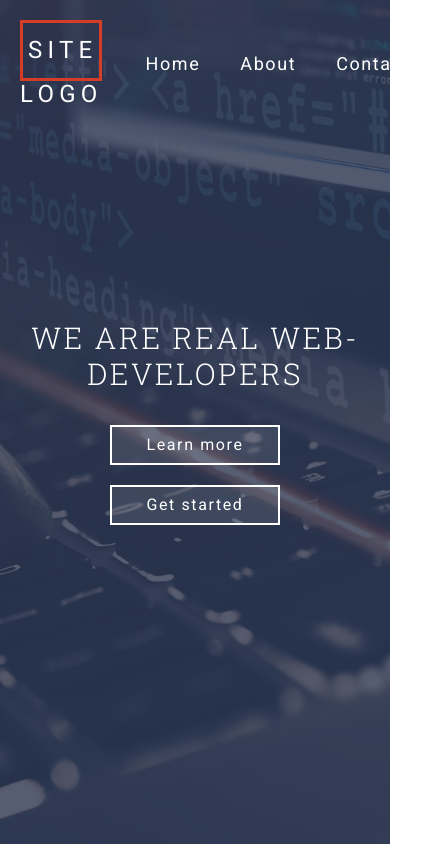
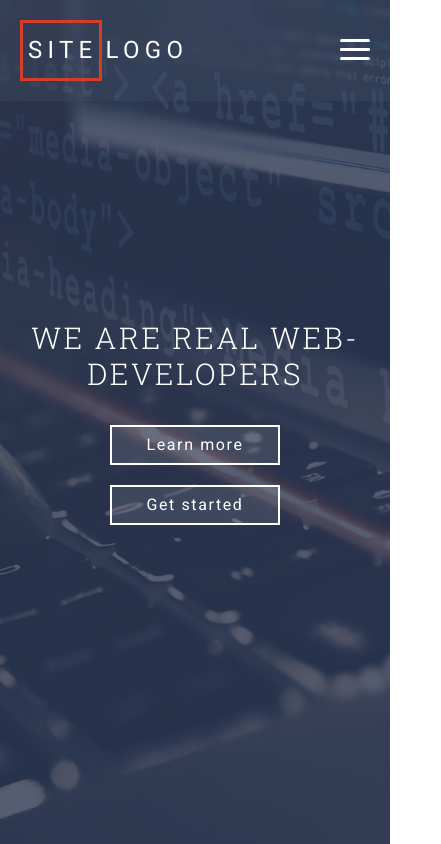
Before and after one commit to FomenkoAndrey/20201022__grid-template, a website: page index.html in a window 390 px wide. Shown: the top 844 px of the page, 441 px wide, since content can reach past the window. Drawn offline with Linux system fonts and the light colour scheme.

Commit message:
закончили работу над проектом в классе. дальше - самостоятельно ) и проверяйте меня ))

```diff
--- a/assets/js/main.js
+++ b/assets/js/main.js
@@ -1,9 +1,6 @@
-
-$(document).ready(function () {
-
-  $('.header-navbar__hamburger').on('click', function () {
-    $(this).toggleClass('active');
-    $('.header-navbar__list').toggleClass('active');
+$(document).ready(function(){
+  $('.header-navbar__btn').click(function(){
+    $(this).toggleClass('header-navbar__btn--active');
+    $('.header-navbar__list').slideToggle(500);
   });
-
 });
--- a/assets/scss/_common.scss
+++ b/assets/scss/_common.scss
@@ -17,17 +17,21 @@ h1 {
   color: $color-light;
 
   font-family: "Roboto Slab", serif;
-  font-size: 3.75rem;
   font-weight: 300;
   line-height: 1.2;
 
-  @media (max-width: 992px) {
+  @include lg-min {
+    font-size: 3.75rem;
+  }
+  @include lg-md {
     font-size: 2.5rem;
   }
-
-  @media (max-width: 768px) {
+  @include md {
     font-size: 1.875rem;
   }
+  ;
+  ;
+  ;
 }
 
 a {
@@ -40,9 +44,6 @@ a {
 .btn-accent {
   display: block;
 
-  height: 60px;
-  padding: 18px $gap;
-
   transition: background-color 0.5s;
   text-align: center;
   letter-spacing: 0.1em;
@@ -51,20 +52,27 @@ a {
 }
 
 .btn {
-  min-width: 250px;
+  padding-right: $gap;
+  padding-left: $gap;
 
   border: 2px solid $color-light;
   background-color: rgba($color-light, 0.1);
 
-  @media (max-width: 992px) {
+  @include lg-min {
+    min-width: 250px;
+    height: 60px;
+    padding-top: 18px;
+    padding-bottom: 18px;
+  }
+  @include lg {
     min-width: 200px;
     height: 50px;
     padding-top: 14px;
     padding-bottom: 14px;
+
     font-size: 1rem;
   }
-
-  @media (max-width: 768px) {
+  @include md {
     min-width: 170px;
     height: 40px;
     padding-top: 9px;
@@ -73,9 +81,18 @@ a {
 }
 
 .btn-accent {
-  min-width: 350px;
+  height: 60px;
+  padding: 18px $gap;
+
+  border: 2px solid $color-primary;
   background-color: rgba($color-primary, 0.8);
-  border: 2px solid $color-primary;
+
+  @include sm-min {
+    min-width: 350px;
+  }
+  @include sm {
+    width: 100%;
+  }
 }
 
 .btn:hover,
--- a/assets/scss/_mixins.scss
+++ b/assets/scss/_mixins.scss
@@ -1,3 +1,18 @@
+@mixin unlist($m: 0, $p: 0) {
+  margin: $m;
+  padding: $p;
+
+  list-style: none;
+}
+
+@mixin abs-position($t: 0, $r: 0, $b: 0, $l: 0) {
+  position: absolute;
+  top: $t;
+  right: $r;
+  bottom: $b;
+  left: $l;
+}
+
 @mixin text-shortener {
   display: block;
   overflow: hidden;
--- a/assets/scss/header/_header-content.scss
+++ b/assets/scss/header/_header-content.scss
@@ -6,14 +6,15 @@
   }
 
   &__title {
-    margin: 0 0 53px 0;
-
     text-align: center;
 
-    @media (max-width: 992px) {
+    @include lg-min {
+      margin: 0 0 53px 0;
+    }
+    @include lg-md {
       margin: 0 0 43px 0;
     }
-    @media (max-width: 768px) {
+    @include md {
       margin: 0 0 33px 0;
     }
   }
@@ -22,19 +23,18 @@
     display: flex;
     justify-content: center;
 
-    .btn:first-of-type {
-      margin-right: $gap;
-
-      @media (max-width: 576px) {
-        margin-right: 0;
-        margin-bottom: $gap;
-      }
-
-    }
-
-    @media (max-width: 576px) {
+    @include sm {
       align-items: center;
       flex-direction: column;
     }
+
+    .btn:first-of-type {
+      @include sm-min {
+        margin-right: $gap;
+      }
+      @include sm {
+        margin-bottom: $gap;
+      }
+    }
   }
 }
--- a/assets/scss/header/_header-menu.scss
+++ b/assets/scss/header/_header-menu.scss
@@ -5,12 +5,15 @@
   right: 0;
   left: 0;
 
+  @include md {
+    background-color: rgba($color-gray-dark, 0.25);
+  }
+
   &__container {
     display: grid;
     align-items: center;
 
+    @extend %container;
     grid-template-columns: auto 1fr;
-
-    @extend %container;
   }
 }
--- a/assets/scss/header/_header-navbar.scss
+++ b/assets/scss/header/_header-navbar.scss
@@ -1,16 +1,93 @@
 .header-navbar {
+  display: grid;
+
+  justify-items: end;
+
   &__btn {
-    display: none;
+    position: relative;
+
+    width: 30px;
+    height: 23px;
+    margin: $gap 0;
+
+    cursor: pointer;
+    transition: 0.5s ease-in-out;
+    transform: rotate(0deg);
+
+    @include md-min {
+      display: none;
+    }
+
+    &-row {
+      position: absolute;
+      left: 0;
+
+      display: block;
+
+      width: 100%;
+      height: 3px;
+
+      transition: 0.25s ease-in-out;
+      transform: rotate(0deg);
+
+      opacity: 1;
+      border-radius: 3px;
+      background: $color-light;
+
+      &:nth-child(1) {
+        top: 0;
+      }
+      &:nth-child(2),
+      &:nth-child(3) {
+        top: 9px;
+      }
+      &:nth-child(4) {
+        top: 18px;
+      }
+    }
+
+
+    &--active span {
+      &:nth-child(1) {
+        top: 9px;
+        left: 50%;
+
+        width: 0;
+      }
+      &:nth-child(2) {
+        transform: rotate(45deg);
+      }
+      &:nth-child(3) {
+        transform: rotate(-45deg);
+      }
+      &:nth-child(4) {
+        top: 9px;
+        left: 50%;
+
+        width: 0;
+      }
+    }
   }
 
   &__list {
-    display: flex;
-    justify-content: flex-end;
+    @include unlist(0 (-$gap) 0 0);
+    @include md-min {
+      display: grid;
+      justify-content: end;
 
-    margin: 0 (-$gap) 0 0;
-    padding: 0;
+      width: 100%;
 
-    list-style: none;
+      grid-template-columns: repeat(auto-fit, minmax(50px, max-content));
+    }
+    @include md {
+      position: absolute;
+      top: 100%;
+      right: $gap * 2;
+
+      display: none;
+
+      background-color: rgba($color-gray-dark, 0.9);
+    }
   }
 
   &__link {
--- a/assets/scss/sections/section-skills/_skill-item.scss
+++ b/assets/scss/sections/section-skills/_skill-item.scss
@@ -18,46 +18,40 @@
   }
 
   &__overlay {
-    position: absolute;
     z-index: 1;
-    top: 0;
-    right: 0;
-    bottom: 0;
-    left: 0;
 
     transition: opacity 0.5s;
 
     opacity: 0.8;
     background-color: $color-primary;
+
+    @include abs-position;
   }
 
   &__image {
-    position: absolute;
-    top: 0;
-    right: 0;
-    bottom: 0;
-    left: 0;
-
     transition: transform 0.5s;
 
     background-color: $color-primary;
     background-position: 50% 50%;
     background-size: cover;
+
+    @include abs-position;
   }
 
   &__title {
-    position: absolute;
     z-index: 2;
-    top: 0;
-    right: 0;
-    bottom: 0;
-    left: 0;
 
     margin: 0;
 
     letter-spacing: 0.1em;
 
-    font-size: 1.25rem;
+    @include abs-position;
+    @include md-min {
+      font-size: 1.25rem;
+    }
+    @include md {
+      font-size: 1.125rem;
+    }
   }
 
   &__link {
@@ -70,41 +64,10 @@
 
     transition: color 0.5s;
   }
-
 }
 
-.skill-item:nth-of-type(1) {
-  grid-area: a1;
+@for $i from 1 through 9 {
+  .skill-item:nth-of-type(#{$i}) {
+    grid-area: a#{$i};
+  }
 }
-
-.skill-item:nth-of-type(2) {
-  grid-area: a2;
-}
-
-.skill-item:nth-of-type(3) {
-  grid-area: a3;
-}
-
-.skill-item:nth-of-type(4) {
-  grid-area: a4;
-}
-
-.skill-item:nth-of-type(5) {
-  grid-area: a5;
-}
-
-.skill-item:nth-of-type(6) {
-  grid-area: a6;
-}
-
-.skill-item:nth-of-type(7) {
-  grid-area: a7;
-}
-
-.skill-item:nth-of-type(8) {
-  grid-area: a8;
-}
-
-.skill-item:nth-of-type(9) {
-  grid-area: a9;
-}
--- a/assets/scss/sections/section-skills/_skills.scss
+++ b/assets/scss/sections/section-skills/_skills.scss
@@ -1,6 +1,11 @@
 .skills {
-  margin-bottom: 30px;
-  padding: 10px;
+  @include sm-min {
+    margin-bottom: 30px;
+    padding: $gap / 2;
+  }
+  @include sm {
+    padding: $gap;
+  }
 
   &__container {
     display: grid;
@@ -8,21 +13,23 @@
     margin-bottom: $gap;
 
     grid-auto-rows: calc(33.333vh - 13.333px);
-    grid-gap: 10px;
-    grid-template-areas: "a1 a1 a2 a3" "a4 a5 a5 a6" "a7 a8 a9 a6";
-    grid-template-columns: repeat(4, 1fr);
-
-    @media (max-width: 992px) {
+    @include lg-min {
+      grid-gap: $gap / 2;
+      grid-template-areas: "a1 a1 a2 a3" "a4 a5 a5 a6" "a7 a8 a9 a6";
+      grid-template-columns: repeat(4, 1fr);
+    }
+    @include lg-md {
+      grid-gap: $gap / 2;
       grid-template-areas: "a1 a1 a2" "a3 a4 a4" "a5 a5 a6" "a7 a8 a6" "a7 a9 a9";
       grid-template-columns: repeat(3, 1fr);
     }
-
-    @media (max-width: 768px) {
+    @include md-sm {
+      grid-gap: $gap / 2;
       grid-template-areas: "a1 a2" "a3 a2" "a4 a4" "a5 a6" "a5 a7" "a8 a9";
       grid-template-columns: repeat(2, 1fr);
     }
-
-    @media (max-width: 576px) {
+    @include sm {
+      grid-gap: $gap;
       grid-template-areas: "a1" "a2" "a3" "a4" "a5" "a6" "a7" "a8" "a9";
       grid-template-columns: 1fr;
     }
--- a/index.html
+++ b/index.html
@@ -29,7 +29,9 @@
           <span class="header-navbar__btn-row"></span>
           <span class="header-navbar__btn-row"></span>
           <span class="header-navbar__btn-row"></span>
+          <span class="header-navbar__btn-row"></span>
         </div>
+
         <ul class="header-navbar__list">
           <li class="header-navbar__item">
             <a class="header-navbar__link" href="#">Home</a>
```
Also changed, not shown: assets/css/style.css.
